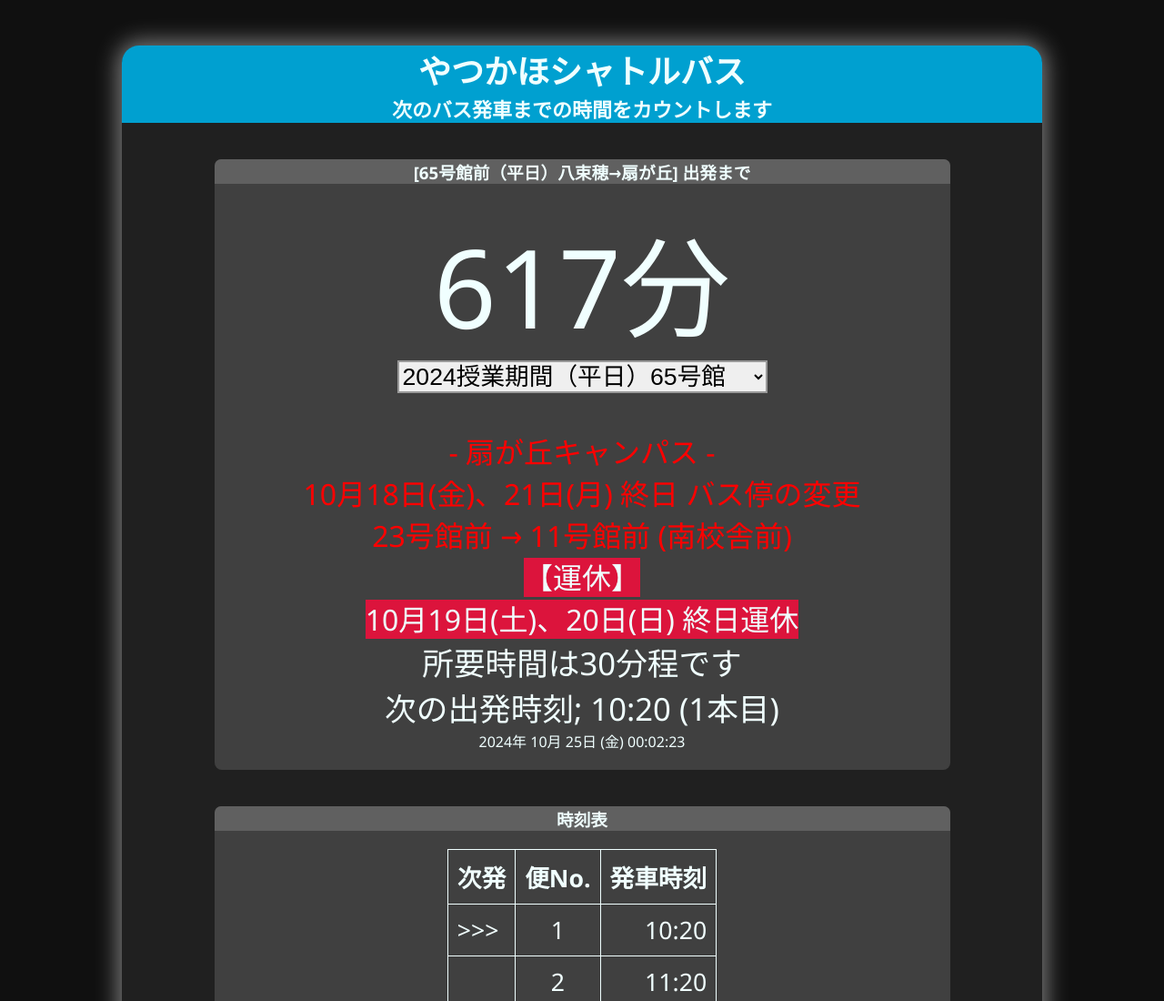
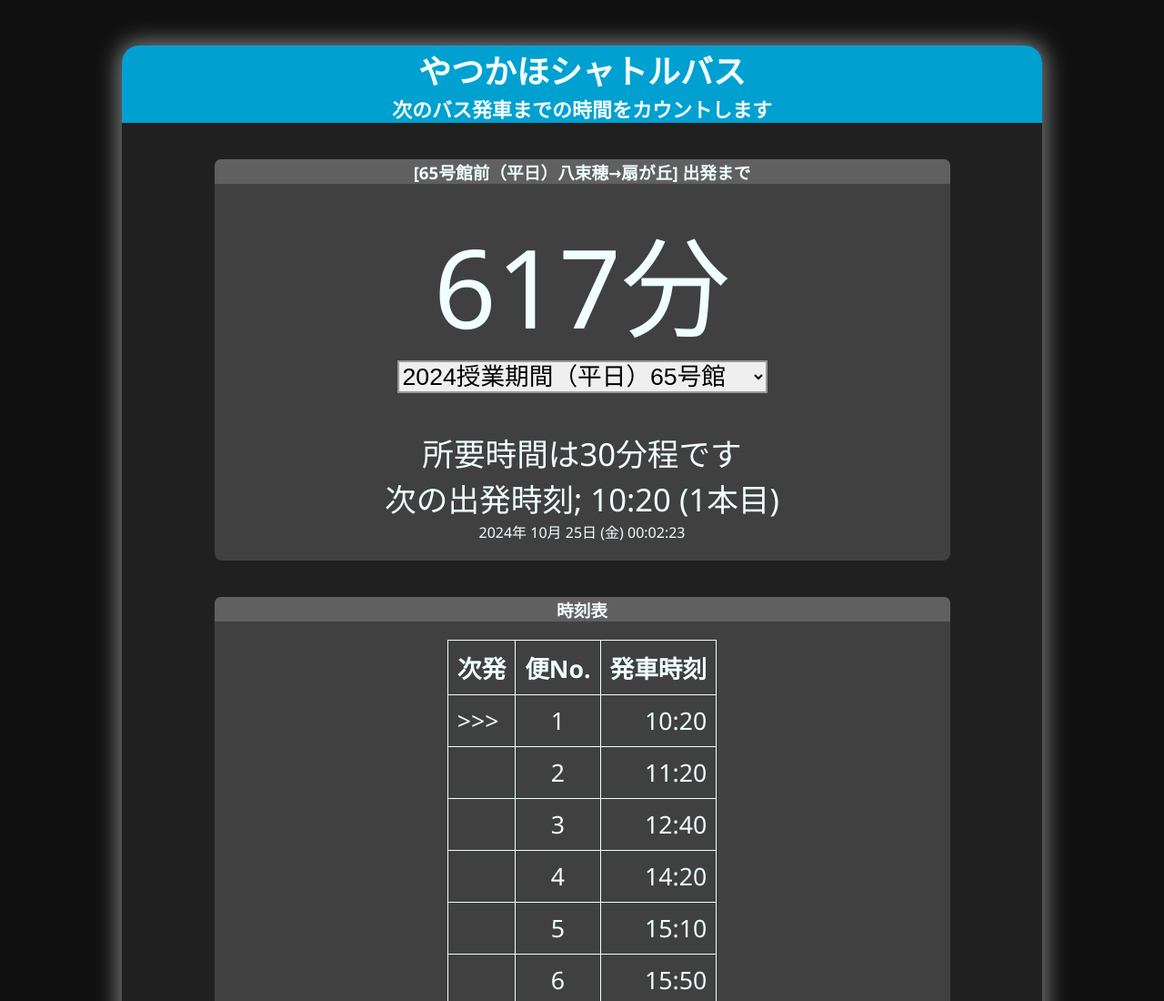
Before and after one commit to limopika32/limopika32.github.io, a plain HTML site: page kitbus/index.html in a window 1280 px wide. Shown: the top 1100 px of the page at 91% size. Drawn offline with Linux system fonts and the light colour scheme.

Commit message:
運休情報削除
revertできなかった

```diff
--- a/kitbus/index.html
+++ b/kitbus/index.html
@@ -307,8 +307,6 @@ function SetSelectBox()//セレクトボックスの設定
 	</center></div>
 
 	<div class="txtdo"><center>
-		<span style="font-size: 24pt;color: red;">- 扇が丘キャンパス -<br>10月18日(金)、21日(月) 終日 バス停の変更<br>23号館前 → 11号館前 (南校舎前)</span><br>
-		<span style="font-size: 24pt;background-color: crimson;">【運休】<br>10月19日(土)、20日(日) 終日運休</span><br>
 		<span style="font-size: 26pt">所要時間は30分程です</span><br>
 		<span style="font-size: 26pt">次の出発時刻; <span id="next">--:--:-- (-)</span></span><br>
 		<span id="date_str1">----年 --月 --日 (---)</span> <span id="current">00:00:00</span>
```
